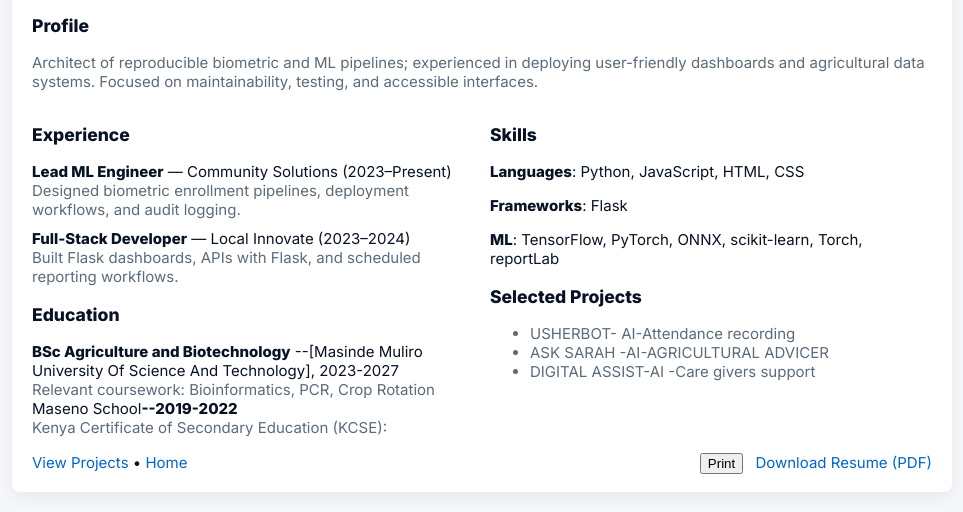
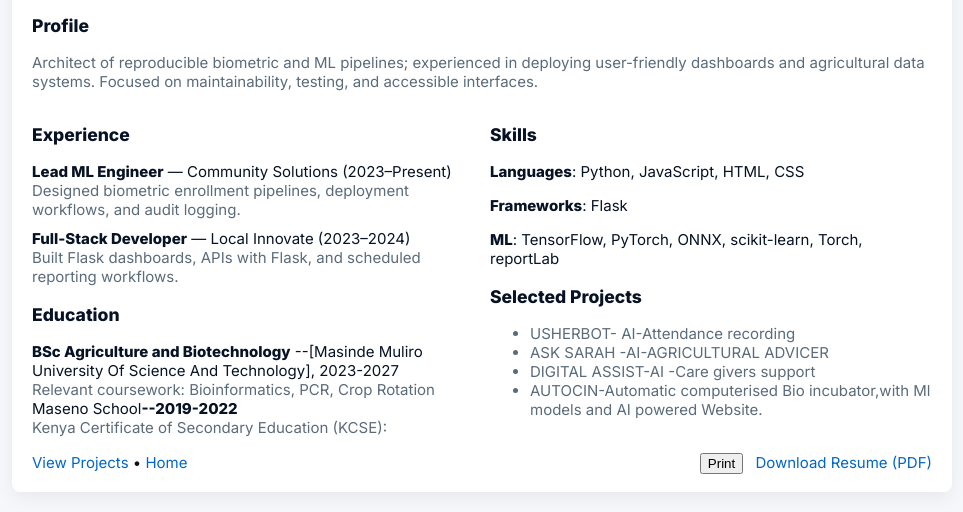
Before and after one commit to delstarford123/Delstarford-personal-portofolio, a plain HTML site: page resume.html in a window 1280 px wide. Shown: the part 114-626 px from the top of the page, without its empty margins (158-1121 px from the left). Drawn offline with Linux system fonts and the light colour scheme.

Commit message:
Add files via upload

```diff
--- a/resume.html
+++ b/resume.html
@@ -78,6 +78,7 @@
             <li>USHERBOT- AI-Attendance recording</li>
             <li>ASK SARAH -AI-AGRICULTURAL ADVICER</li>
             <li>DIGITAL ASSIST-AI -Care givers support</li>
+            <li>AUTOCIN-Automatic computerised Bio incubator,with Ml models and AI powered Website.</li>
           </ul>
         </section>
       </div>
```
